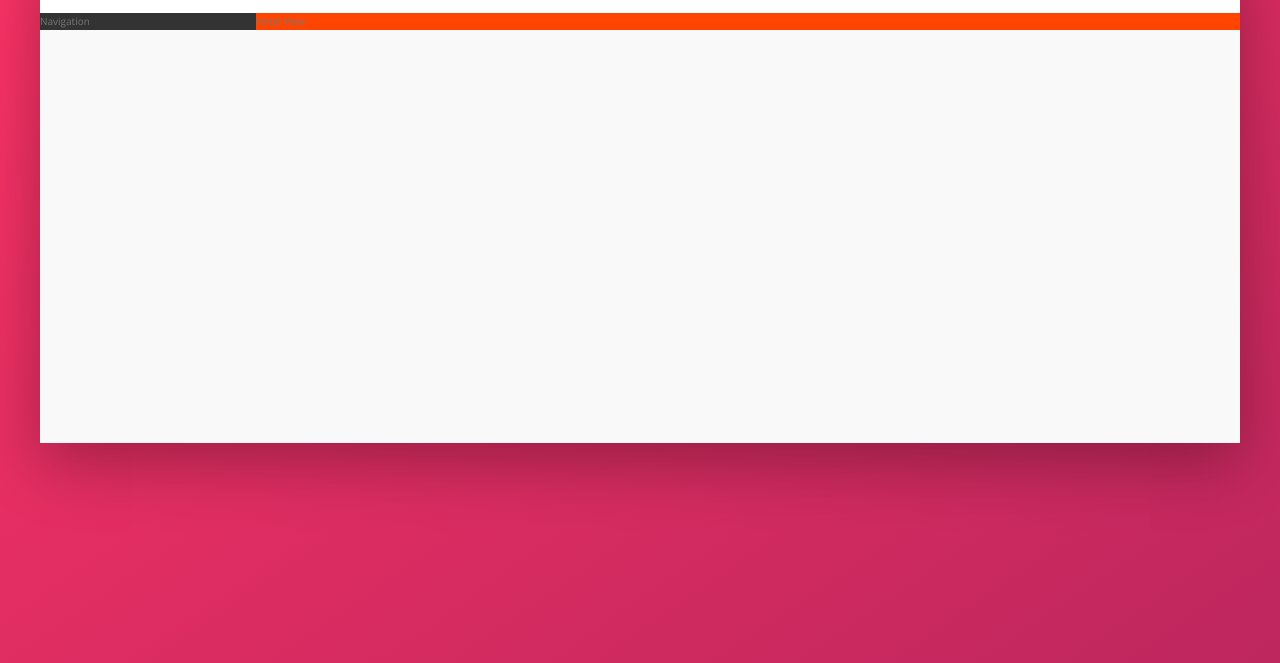
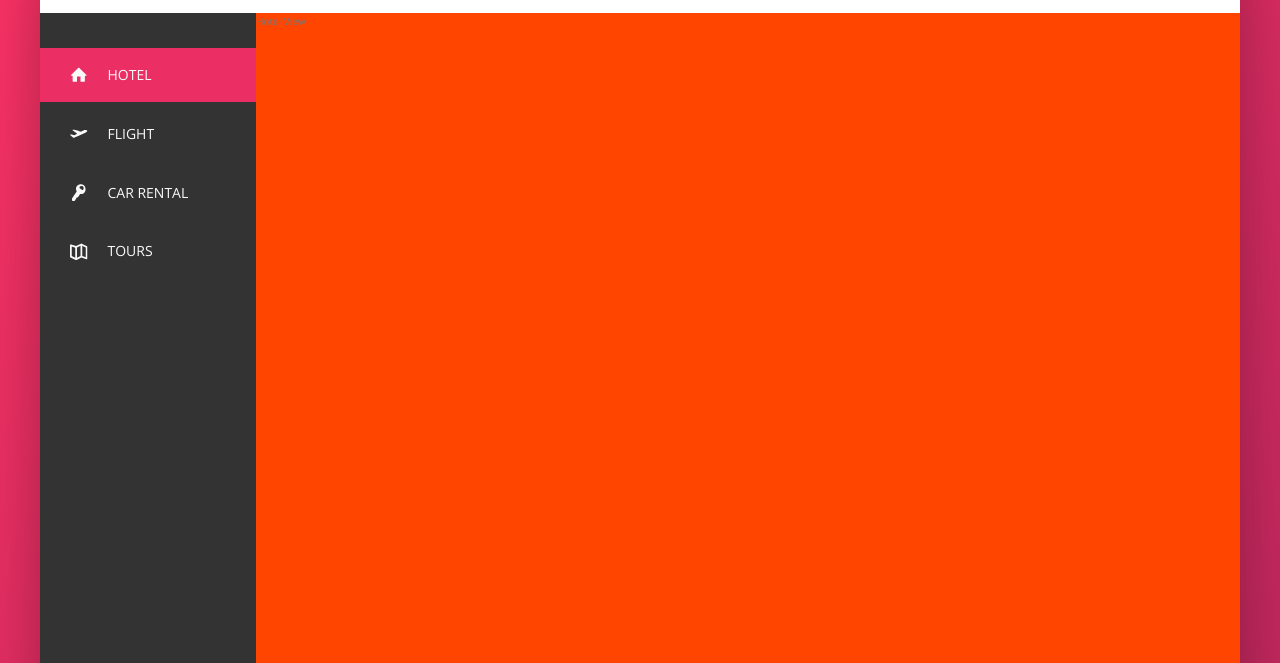
Before and after one commit to tykowale/css-practice, a website: page trillo/index.html in a window 1280 px wide. Shown: the part 137-800 px from the top of the page. Drawn offline with nearby package versions, Linux system fonts and the light colour scheme.

Commit message:
good looking navbar

```diff
--- a/trillo/index.html
+++ b/trillo/index.html
@@ -51,7 +51,47 @@
 
         <div class="content">
             <nav class="sidebar">
-                Navigation
+                <ul class="side-nav">
+                    <li class="side-nav__item side-nav__item--active">
+                        <a href="#" class="side-nav__link">
+                            <svg class="side-nav__icon">
+                                <use xlink:href="img/sprite.svg#icon-home" />
+                            </svg>
+                            <span>Hotel</span>
+                        </a>
+                    </li>
+
+                    <li class="side-nav__item">
+                        <a href="#" class="side-nav__link">
+                            <svg class="side-nav__icon">
+                                <use xlink:href="img/sprite.svg#icon-aircraft-take-off" />
+                            </svg>
+                            <span>Flight</span>
+                        </a>
+                    </li>
+
+                    <li class="side-nav__item">
+                        <a href="#" class="side-nav__link">
+                            <svg class="side-nav__icon">
+                                <use xlink:href="img/sprite.svg#icon-key" />
+                            </svg>
+                            <span>Car Rental</span>
+                        </a>
+                    </li>
+
+                    <li class="side-nav__item">
+                        <a href="#" class="side-nav__link">
+                            <svg class="side-nav__icon">
+                                <use xlink:href="img/sprite.svg#icon-map" />
+                            </svg>
+                            <span>Tours</span>
+                        </a>
+                    </li>
+                </ul>
+
+                <div class="legal">
+                    &copy; 2022 by Trillo. All rights reserved.
+                </div>
             </nav>
 
             <main class="hotel-view">
--- a/trillo/sass/_component.scss
+++ b/trillo/sass/_component.scss
@@ -119,3 +119,72 @@
     margin-right: 1rem;
   }
 }
+
+///////////////////////////////////////
+// SIDE NAVIGATION
+.side-nav {
+  font-size: 1.4rem;
+  list-style: none;
+  margin-top: 3.5rem;
+
+  &__item {
+    position: relative;
+
+    &:not(:last-child) {
+      margin-bottom: 0.5rem;
+    }
+  }
+
+  &__item::before {
+    content: "";
+    position: absolute;
+    top: 0;
+    left: 0;
+    height: 100%;
+    width: 0.3rem;
+    background-color: var(--color-primary);
+    transform: scaleY(0);
+    transition: transform 0.2s,
+    width 0.4s cubic-bezier(1, 0, 0, 1) 0.2s,
+    background-color 0.1s;
+  }
+
+  &__item:hover::before,
+  &__item--active::before {
+    transform: scaleY(1);
+    width: 100%;
+  }
+
+  &__item:active::before {
+    background-color: var(--color-primary-light);
+  }
+
+  &__link:link,
+  &__link:visited {
+    color: var(--color-grey-light-1);
+    text-decoration: none;
+    text-transform: uppercase;
+    padding: 1.5rem 3rem;
+    position: relative;
+    z-index: 10;
+
+    display: flex;
+    align-items: center;
+  }
+
+  &__icon {
+    width: 1.75rem;
+    height: 1.75rem;
+    margin-right: 2rem;
+    fill: currentColor;
+  }
+}
+
+///////////////////////////////////////
+// LEGAL TEXT
+.legal {
+  font-size: 1.2rem;
+  color: var(--color-grey-light-4);
+  text-align: center;
+  padding: 2.5rem;
+}
--- a/trillo/sass/_layout.scss
+++ b/trillo/sass/_layout.scss
@@ -25,9 +25,14 @@
 .sidebar {
   background-color: var(--color-grey-dark-1);
   flex: 0 0 18%;
+
+  display: flex;
+  flex-direction: column;
+  justify-content: space-between;
 }
 
 .hotel-view {
   background-color: orangered;
+  height: 80rem;
   flex: 1;
 }
```
Also changed, not shown: trillo/css/main.css.
